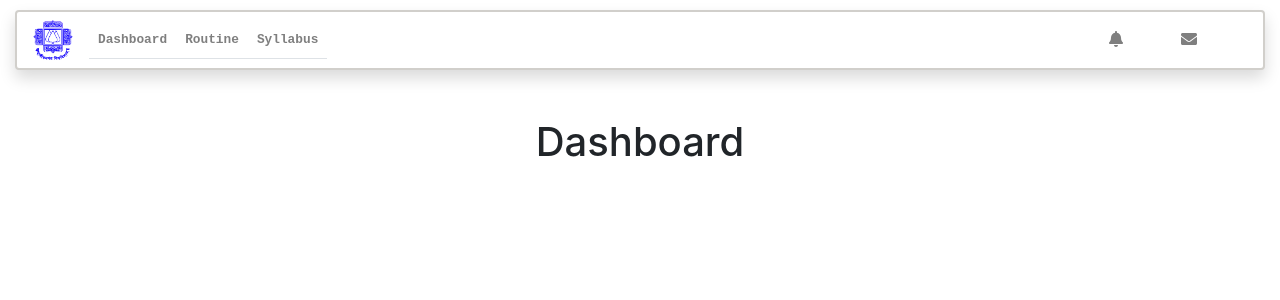
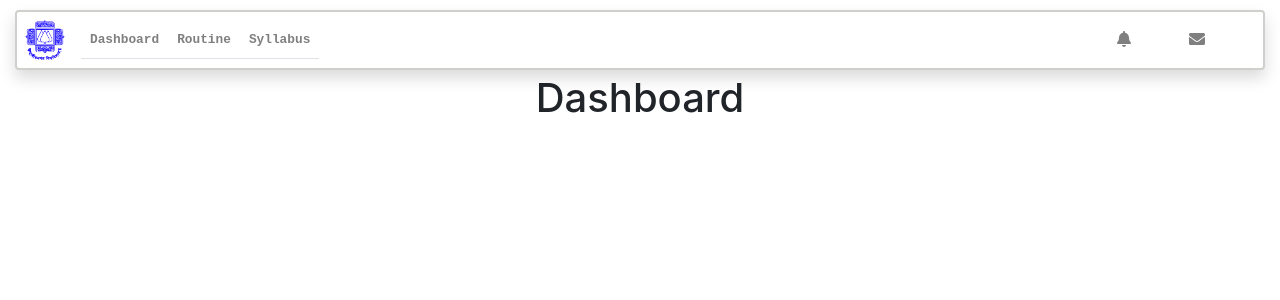
Before and after one commit to kmtusher97/Office-Management-Application-for-CSEJU, a React (Create React App) app in the folder cseju-office-management-app/: page / in a window 1280 px wide. Shown: the top 300 px of the page. Built offline with nearby package versions, Linux system fonts and the light colour scheme.

Commit message:
Update Header Shadow

```diff
--- a/cseju-office-management-app/src/components/layout/Header.js
+++ b/cseju-office-management-app/src/components/layout/Header.js
@@ -13,7 +13,7 @@ class Header extends Component {
         expand="md"
         bg="light"
         variant="light"
-        className="shadow p-3 mb-5 bg-white rounded header"
+        className="shadow p-2 mb-1 bg-white rounded header"
       >
         <Navbar.Brand href={headerData.brandLink}>
           <Image
```
